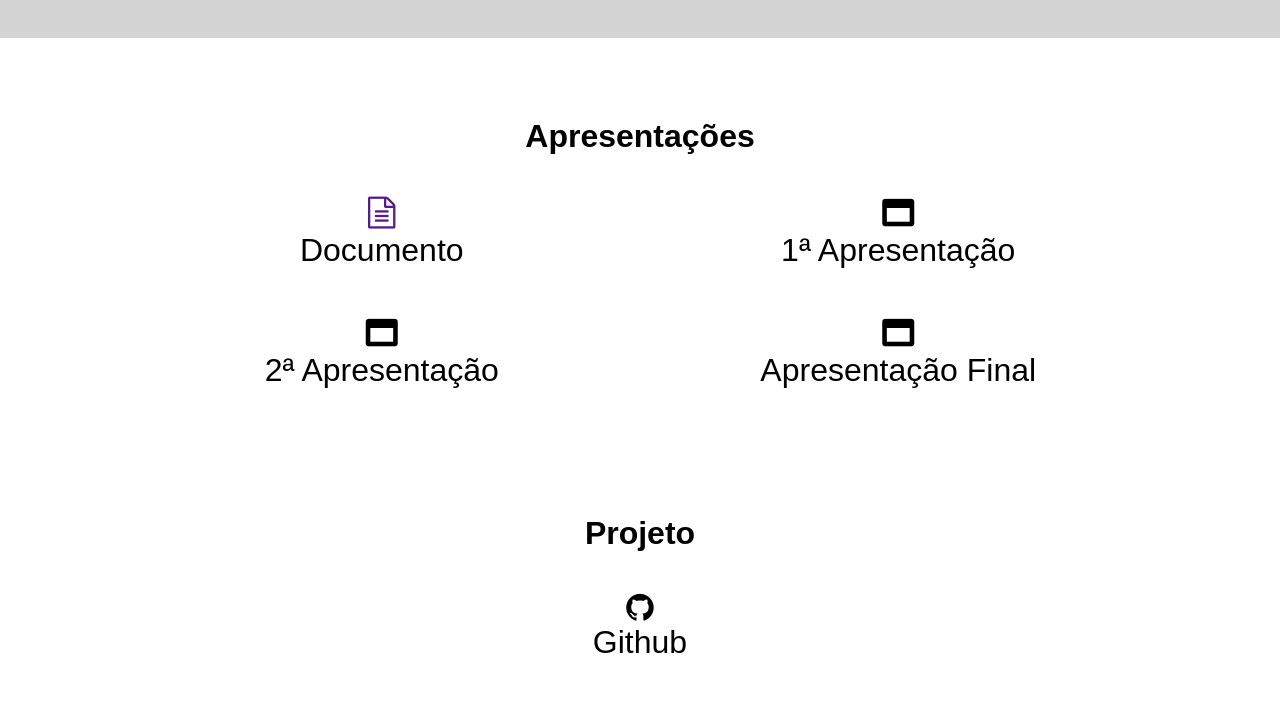
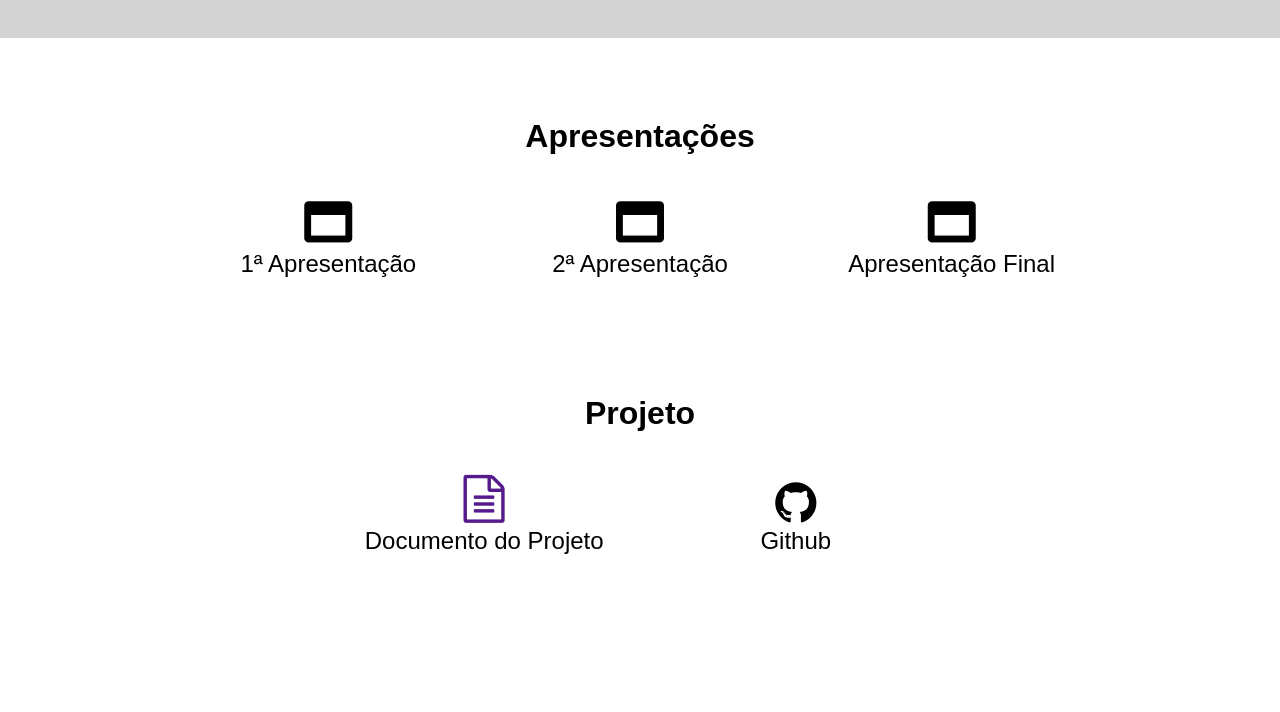
Before and after one commit to rakhee1947/Big-2000-visualizacao-2017-1, a plain HTML site: page index.html in a window 1280 px wide. Shown: the part 1937-2649 px from the top of the page. After the commit the page ends 2556 px from the top, so only its background shows below. Drawn offline with nearby package versions, Linux system fonts and the light colour scheme.

Commit message:
Minor changes in front page

```diff
--- a/css/background.css
+++ b/css/background.css
@@ -28,6 +28,12 @@
   overflow: hidden;
 }
 
+#about .textbox {
+  width: 80%;
+  align: right;
+  margin: 20px 50px;
+}
+
 #questions {
   background-color: #ffffff;
   padding-bottom: 20px;
@@ -35,17 +41,50 @@
   overflow: hidden;
 }
 
+#questions .question-list {
+  align: left;
+  margin: 20px 50px;
+}
+
+#questions .question-list li {
+  list-style-type: decimal;
+  padding: 1vh;
+}
+
 #team {
   background-color: #d3d3d3;
   padding-bottom: 20px;
   overflow: hidden;
 }
-/*
+#team .profile {
+  width: 80px;
+  height: 80px;
+  display: inline;
+  margin: 5vh 7vw;
+}
+
 #files {
-  background: url(images/bg.jpg) no-repeat center center fixed;
-  -webkit-background-size: cover;
-  -moz-background-size: cover;
-  -o-background-size: cover;
-  background-size: cover;
+  background-color: #ffffff;
+  padding-bottom: 20px;
   overflow: hidden;
-}*/
+}
+
+#files .group-files {
+  width: 80%;
+  align: center;
+  left: 50%;
+  margin: 0 0 0 10%;
+}
+
+#files .icon {
+  display: inline-block;
+  width: 30%;
+  height: 15vh;
+  text-align: center;
+  font-size: 6vh;
+}
+
+#files .icon u {
+  display: block;
+  font-size: 3vh;
+}
--- a/index.html
+++ b/index.html
@@ -18,41 +18,6 @@
 	<link rel="stylesheet" href="css/background.css">
 	<!-- Text format -->
 	<style>
-	  .textbox {
-	    width: 80%;
-		align: right;
-		margin: 20px 50px;
-	  }
-
-	  .question-list {
-	    align: left;
-		margin: 20px 50px;
-	  }
-
-	  .question-list li {
-	    list-style-type: decimal;
-		padding: 1vh;
-	  }
-
-	  .profile {
-	    width: 80px;
-		height: 80px;
-        display: inline;
-	    margin: 5vh 7vw;
-	  }
-
-	  .icon {
-		display: inline-block;
-	    width: 40vw;
-		height: 15vh;
-		text-align: center;
-		font-size: 4vh;
-	  }
-
-	  .icon u {
-	    display: block;
-	  }
-
 	  h1 {
 	    margin: 10vh 0 5vh 0;
 		padding: 0px;
@@ -141,11 +106,8 @@
 	  <div> <!-- Apresentações -->
 	    <h1>Apresentações</h1>
 
+		<div class="group-files">
 		  <center>
-		  <div class="icon">
-		    <a href=""><i class="fa fa-file-text-o" aria-hidden="true"></i></a>
-			<u>Documento</u>
-		  </div>
 	  	    <div class="icon">
 		      <i class="fa fa-window-maximize" aria-hidden="true"></i>
 			  <u>1ª Apresentação</u>
@@ -160,16 +122,23 @@
 		    </div>
 		  </center>
 		</div>
+	  </div>
 
 	  <div> <!-- Projeto -->
 	    <h1>Projeto</h1>
 
+		<div class="group-files">
 		  <center>
+		    <div class="icon">
+		      <a href=""><i class="fa fa-file-text-o" aria-hidden="true"></i></a>
+			  <u>Documento do Projeto</u>
+		    </div>
 	        <div class="icon">
 		      <i class="fa fa-github" style="display:block" aria-hidden="true"></i>
 			  <u>Github</u>
 		    </div>
 		  </center>
+		</div>
 	  </div>
 	</div>
 
```
Lines whose indentation alone changed are shown as unchanged.
